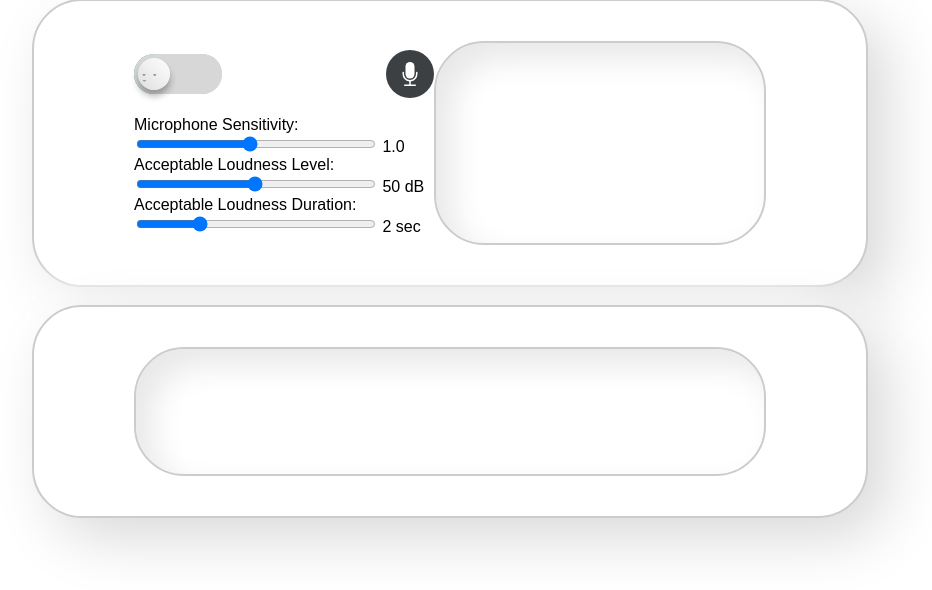
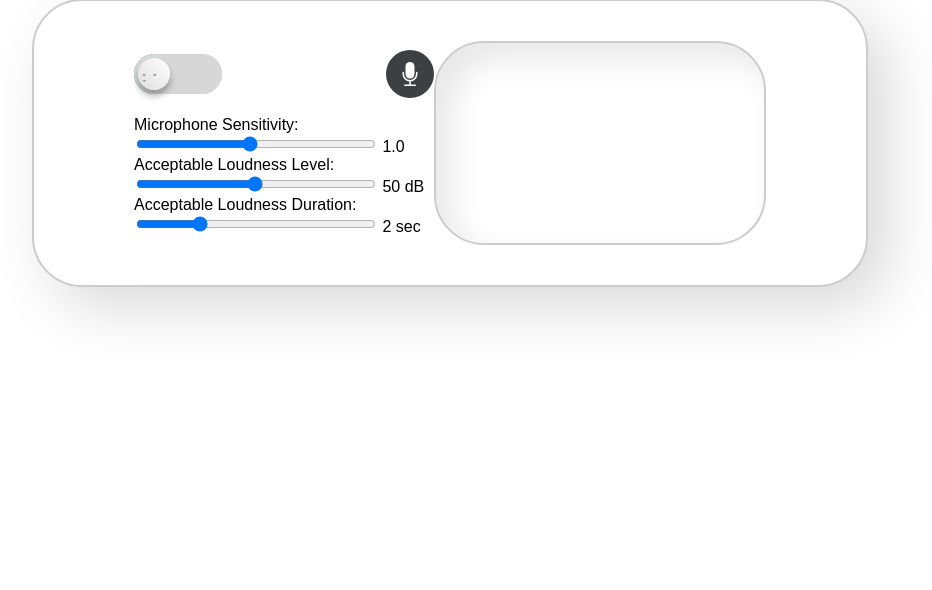
Before and after one commit to gyrroa/DeciBell, a Flask app: page / in a window 1280 px wide. Shown: the part 81-671 px from the top of the page, without its empty margins (190-1122 px from the left). Run offline with Flask 3, Linux system fonts and the light colour scheme; some libraries are stand-ins or nearby versions.

Commit message:
removed waveform

```diff
--- a/templates/index.html
+++ b/templates/index.html
@@ -5,7 +5,6 @@
     <meta name="viewport" content="width=device-width, initial-scale=1.0">
     <title>DeciBell</title>
     <link rel="stylesheet" href="{{ url_for('static', filename='styles.css') }}">
-    <script src="https://unpkg.com/wavesurfer.js"></script> <!--Waveform Visualizer-->
 </head>
 <body>
     <h1 class="title">DeciBell</h1>
@@ -46,9 +45,6 @@
         </div>
     </div>
     <br>
-    <div class="application">
-        <canvas id="waveformCanvas" width="500" height="100"></canvas>
-    </div>
     <div id="buffer" style="display: none;"></div>
     <div id="loading-dialog" style="display: none;">
         <p>Loading...</p>
@@ -63,7 +59,6 @@
         const startStopInput = document.getElementById('start-stop-input');
         const testMicrophoneCheckbox = document.getElementById('test-microphone-checkbox');
         const resultsList = document.getElementById('results');
-        const canvas = document.getElementById('waveformCanvas');
         const ctx = canvas.getContext('2d');
         const buffer = document.getElementById('buffer');
         const loadingDialog = document.getElementById('loading-dialog');
@@ -133,9 +128,8 @@
 
             setTimeout(() => {
                 intervalId = setInterval(fetchData, 1000);
-                intervalIdWf = setInterval(drawWaveformWrapper, 100);
                 hideLoadingDialog();
-            }, 3000);
+            }, 1000);
         }
 
         function stopProcessing() {
@@ -147,7 +141,7 @@
                 clearInterval(intervalId);
                 clearInterval(intervalIdWf);
                 hideLoadingDialog();
-            }, 3000);
+            }, 1000);
         }
 
         function showLoadingDialog() {
@@ -252,34 +246,6 @@
                 audioContext = null;
             }
         }
-
-        function drawWaveformWrapper() {
-            fetch(`/classify_audio?sensitivity=${sensitivity}`)
-                .then(response => response.json())
-                .then(data => {
-                    if (data.waveform) {
-                        drawWaveform(data.waveform);
-                    }
-                })
-                .catch(error => console.error('Error fetching waveform:', error));
-        }
-
-        function drawWaveform(waveform) {
-            ctx.clearRect(0, 0, canvas.width, canvas.height);
-
-            ctx.lineWidth = 2;
-            ctx.strokeStyle = '#000';
-
-            const scale = canvas.width / waveform.length;
-            const offset = canvas.height / 2;
-
-            ctx.beginPath();
-            ctx.moveTo(0, offset - waveform[0] * offset);
-            for (let i = 1; i < waveform.length; i++) {
-                ctx.lineTo(i * scale, offset - waveform[i] * offset);
-            }
-            ctx.stroke();
-        }
     </script>
 </body>
 </html>
```
